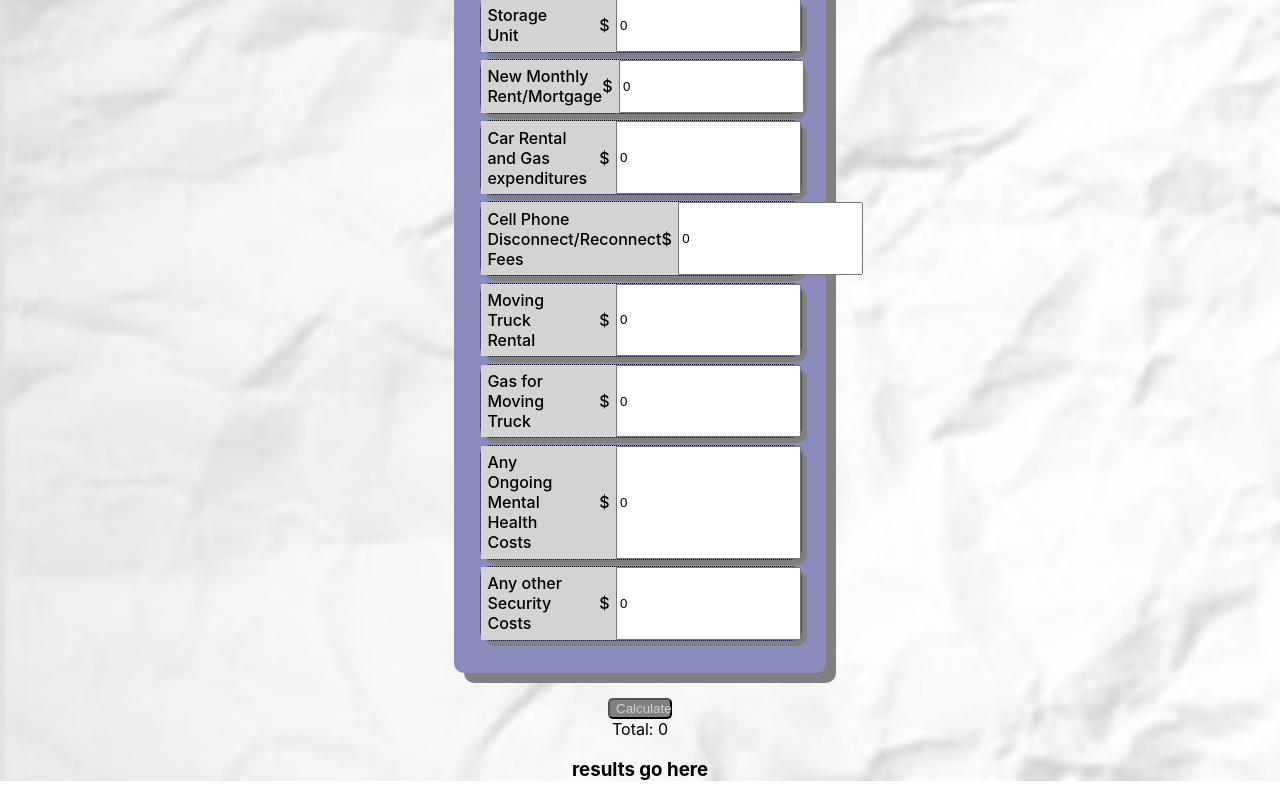
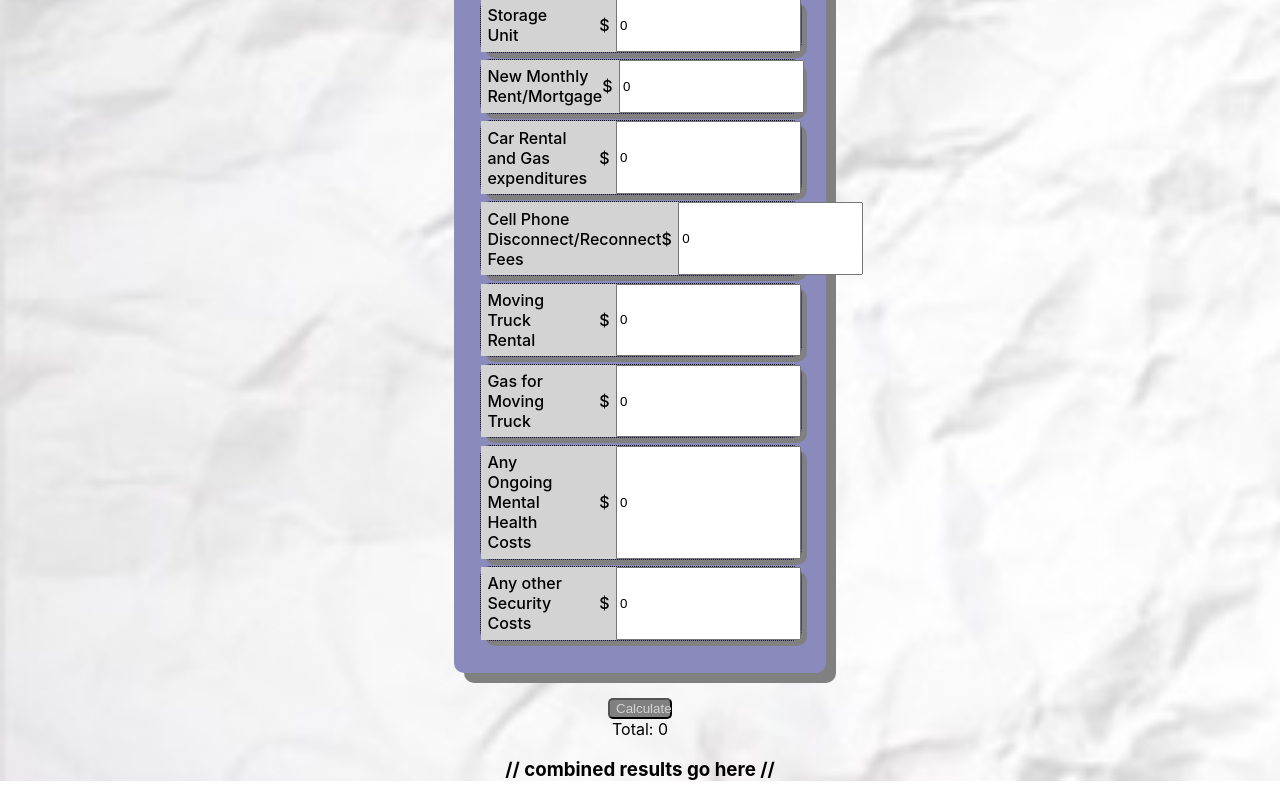
Before and after one commit to BW-Domestic-Violence-Survivors-Tool/frontend, a React (Create React App) app in the folder frontend/: page / in a window 1280 px wide. Shown: the part 1297-2097 px from the top of the page. Built offline with nearby package versions, Linux system fonts and the light colour scheme.

Commit message:
tried a couple things, still not sure how to get the results to display correctly

```diff
--- a/frontend/src/App.js
+++ b/frontend/src/App.js
@@ -5,12 +5,14 @@ import MonthlyCalc from "./Components/MonthlyCalc";
 import RelocationCalc from "./Components/RelocationCalc";
 
 function App(props) {
+  // const Total = props.resultMonth - props.resultRelocation;
+
   return (
     <>
       <Router>
         <div className="navigation">
           <nav>
-            <Link>Home</Link>
+            <Link path="/">Home</Link>
             <Link>Login</Link>
             <Link>Calculator</Link>
             <Link>About</Link>
@@ -29,15 +31,23 @@ function App(props) {
       </header>
       <div className="appStart">
         <div>
-          <MonthlyCalc key={Date.now()} />
-          <RelocationCalc />
+          <MonthlyCalc
+          // month={monthlyBudget}
+          // setMonth={setMonthlyBudget}
+          // resultMonth={result}
+          />
+          <RelocationCalc
+          // reloc={props.resultReloc}
+          // setReloc={props.setResultReloc}
+          // resultRelocation={props.resultReloc}
+          />
         </div>
         <div className="difference">
-          <h3> results go here</h3>
+          <h3>// combined results go here //</h3>
+          {/* <h3>{MonthlyCalc.result - RelocationCalc.resultReloc}</h3> */}
         </div>
       </div>
     </>
   );
 }
-
 export default App;
--- a/frontend/src/Components/MonthlyCalc.js
+++ b/frontend/src/Components/MonthlyCalc.js
@@ -56,7 +56,7 @@ const Button = styled.button`
   color: lightgray;
 `;
 
-const MonthlyCalc = (props, { errors, touched, values, status }) => {
+const MonthlyCalc = () => {
   const [monthlyBudget, setMonthlyBudget] = useState({
     monthlyIncome: 0,
     transportation: 0,
--- a/frontend/src/Components/RelocationCalc.js
+++ b/frontend/src/Components/RelocationCalc.js
@@ -44,7 +44,7 @@ const Button = styled.button`
   color: lightgray;
 `;
 
-const RelocationCalc = ({ errors, touched, values, status }) => {
+const RelocationCalc = () => {
   const [relocation, setRelocation] = useState({
     hotelCosts: 0,
     newRental: 0,
```
